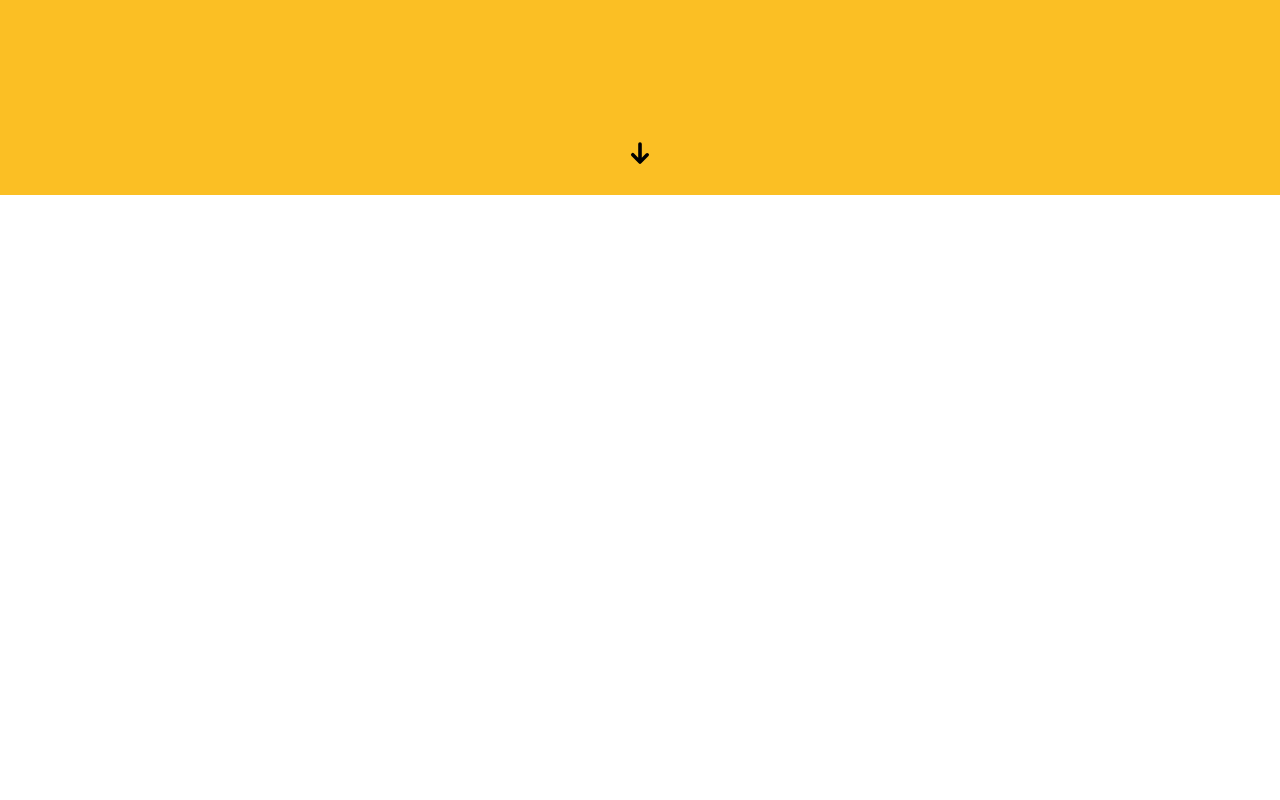
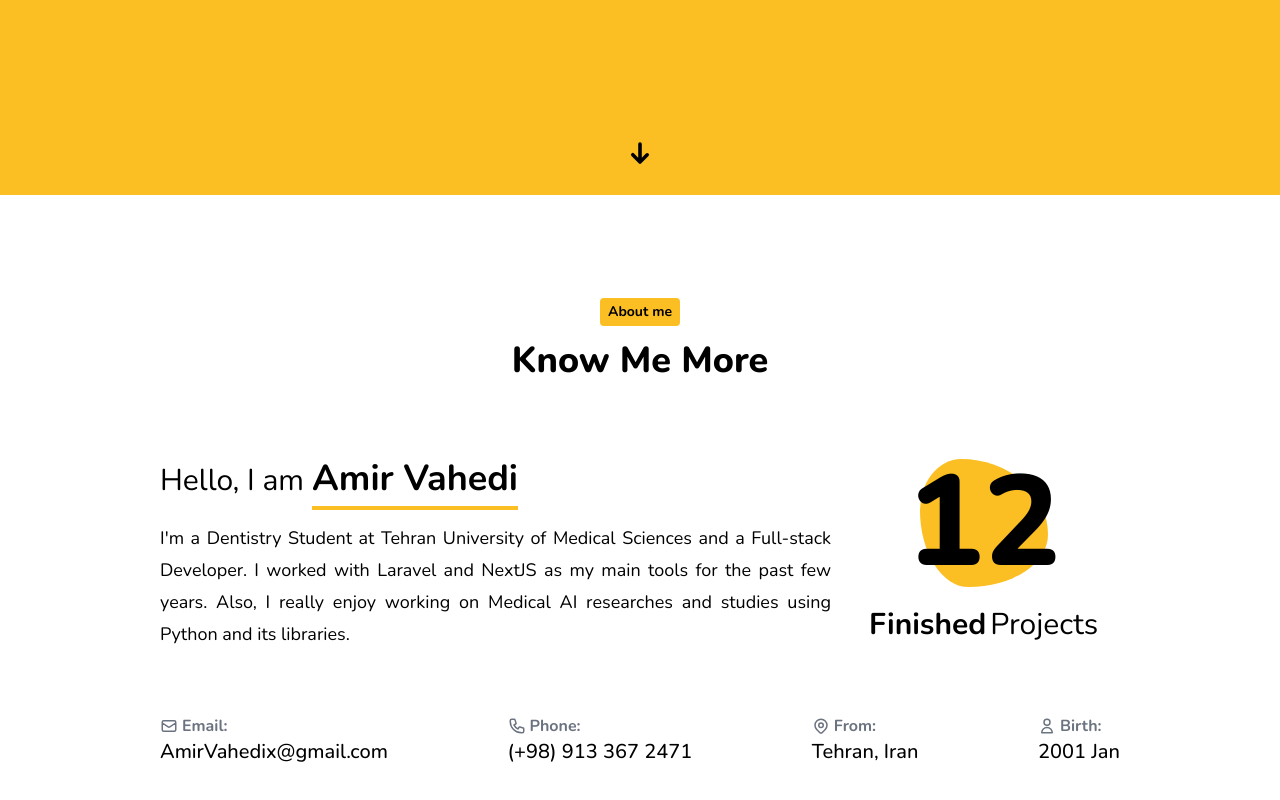
Before and after one commit to AmirVahedix/amirvahedix.github.io, a Next.js app: page / in a window 1280 px wide. Shown: the part 574-1374 px from the top of the page. Before the commit the page ends 800 px from the top, so only its background shows below. Built offline with nearby package versions, Linux system fonts and the light colour scheme.

Commit message:
Designed about section

```diff
--- a/app/page.tsx
+++ b/app/page.tsx
@@ -1,6 +1,7 @@
 "use client";
 
-import Landing from "@/components/Index/Landing";
+import About from "@/components/About/About";
+import Landing from "@/components/Landing";
 // import About from "@/Sections/Index/About";
 // import Skills from "@/Sections/Index/Skills";
 // import Portfolio from "@/Sections/Index/Portfolio";
@@ -10,7 +11,7 @@ import Landing from "@/components/Index/Landing";
 import { useRef } from "react";
 
 export default function HomePage() {
-  const aboutRef = useRef<HTMLElement>();
+  const aboutRef = useRef<HTMLDivElement>(null);
   const portfolioRef = useRef<HTMLElement>();
   const contactRef = useRef<HTMLElement>();
 
@@ -21,9 +22,11 @@ export default function HomePage() {
         portfolioRef={portfolioRef}
         contactRef={contactRef}
       />
+
+      <About aboutRef={aboutRef} />
+
       {/*
 
-      <About aboutRef={aboutRef} settings={props.settings} />
 
       <Skills skills={props.skills} otherSkills={props.otherSkills} />
 
--- /dev/null
+++ b/components/About/About.tsx
@@ -0,0 +1,78 @@
+import { MutableRefObject, RefObject } from "react";
+
+import {
+  HiOutlineMail,
+  HiOutlinePhone,
+  HiOutlineLocationMarker,
+  HiOutlineUser,
+} from "react-icons/hi";
+
+import ContactItem from "./ContactItem";
+import Heading from "../Heading";
+
+type Props = {
+  aboutRef: RefObject<HTMLDivElement>;
+};
+
+export default function About({ aboutRef }: Props) {
+  return (
+    <div className="pt-8 pb-16 md:pb-28 lg:pb-48" ref={aboutRef}>
+      <Heading title="Know Me More" badge="About me" />
+      <div className="flex justify-center">
+        <div className="w-11/12 lg:w-3/4 flex flex-col mt-6">
+          <div className="flex flex-col md:flex-row">
+            <div className="w-full flex flex-col pr-4">
+              <div className="flex flex-col md:flex-row items-center md:items-baseline">
+                <span className=" mr-2 text-3xl">Hello, I am</span>
+                <h2 className="font-bold border-b-4 border-yellow">
+                  Amir Vahedi
+                </h2>
+              </div>
+              <p className="mt-8 md:mt-3 text-lg text-justify font-thin leading-8">
+                I{"'"}m a Dentistry Student at Tehran University of Medical
+                Sciences and a Full-stack Developer. I worked with Laravel
+                and NextJS as my main tools for the past few years. Also, I
+                really enjoy working on Medical AI researches and studies using
+                Python and its libraries.
+              </p>
+            </div>
+            <div className="w-full md:w-96 mt-8 md:mt-0 flex flex-col items-center justify-center">
+              <div
+                style={{ borderRadius: "32% 68% 62% 38% / 40% 59% 41% 60%" }}
+                className="relative fancy_border bg-yellow w-32 h-32 flex items-center justify-center"
+              >
+                <span className="text-9xl font-extrabold">12</span>
+              </div>
+              <div className="flex mt-5">
+                <span className="text-3xl font-bold mr-1">Finished</span>
+                <span className="text-3xl">Projects</span>
+              </div>
+            </div>
+          </div>
+          <div className="hidden md:flex flex-col md:flex-row mt-16 justify-between">
+            <ContactItem
+              icon={<HiOutlineMail className="text-lg" />}
+              title="Email:"
+              content="AmirVahedix@gmail.com"
+            />
+            <ContactItem
+              icon={<HiOutlinePhone className="text-lg" />}
+              title="Phone:"
+              content="(+98) 913 367 2471"
+            />
+            <ContactItem
+              icon={<HiOutlineLocationMarker className="text-lg" />}
+              title="From:"
+              content="Tehran, Iran"
+            />
+            <ContactItem
+              icon={<HiOutlineUser className="text-lg" />}
+              title="Birth:"
+              content="2001 Jan"
+            />
+          </div>
+        </div>
+      </div>
+    </div>
+  );
+}
--- /dev/null
+++ b/components/About/ContactItem.tsx
@@ -0,0 +1,19 @@
+import { ReactNode } from "react";
+
+type Props = {
+  icon: ReactNode;
+  title: string;
+  content: string;
+};
+
+export default function ContactItem({ icon, title, content }: Props) {
+  return (
+    <div>
+      <div className="flex items-center font-bold text-base text-grey">
+        {icon}
+        <span className="ml-1">{title}</span>
+      </div>
+      <span className="font-medium text-xl">{content}</span>
+    </div>
+  );
+}
--- /dev/null
+++ b/components/Heading.tsx
@@ -0,0 +1,16 @@
+type Props = {
+  title: string;
+  badge: string;
+};
+
+export default function Heading({ title, badge }: Props) {
+  return (
+    <div className="flex flex-col items-center py-10">
+      <span className="bg-yellow text-black py-1 px-2 font-bold text-sm rounded">
+        {badge}
+      </span>
+
+      <h2 className="mt-2 font-extrabold text-center">{title}</h2>
+    </div>
+  );
+}
--- a/components/Index/Index.tsx
+++ /dev/null
@@ -1,13 +0,0 @@
-"use client";
-
-import { useRef } from "react";
-
-const Index = () => {
-  const aboutRef = useRef(null);
-  const portfolioRef = useRef(null);
-  const contactRef = useRef(null);
-
-  return <div>Index</div>;
-};
-
-export default Index;
--- a/components/Index/Landing.tsx
+++ b/components/Landing.tsx
@@ -1,11 +1,11 @@
-import React, { MutableRefObject } from "react";
+import React, { MutableRefObject, RefObject } from "react";
 import Link from "next/link";
 import { HiArrowSmDown } from "react-icons/hi";
 import ProfileImage from "@/public/images/amirvahedix.jpg";
 import Image from "next/image";
 
 type Props = {
-  aboutRef: MutableRefObject<HTMLElement | undefined>;
+  aboutRef: RefObject<HTMLDivElement>;
   portfolioRef: MutableRefObject<HTMLElement | undefined>;
   contactRef: MutableRefObject<HTMLElement | undefined>;
 };
--- a/tailwind.config.ts
+++ b/tailwind.config.ts
@@ -1,4 +1,5 @@
 import type { Config } from "tailwindcss";
+import plugin from "tailwindcss/plugin";
 
 const config: Config = {
   content: [
@@ -30,6 +31,14 @@ const config: Config = {
       },
     },
   },
-  plugins: [],
+  plugins: [
+    plugin(function ({ addBase, theme }) {
+      addBase({
+        h1: { fontSize: theme("fontSize.7xl") },
+        h2: { fontSize: theme("fontSize.4xl") },
+        h3: { fontSize: theme("fontSize.lg") },
+      });
+    }),
+  ],
 };
 export default config;
```
